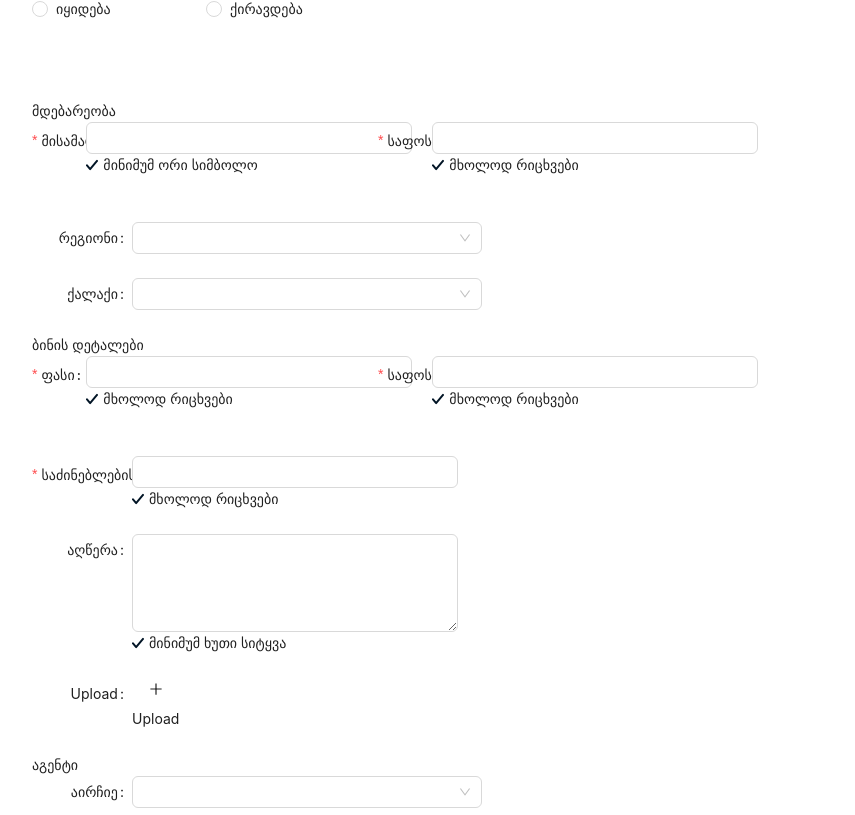
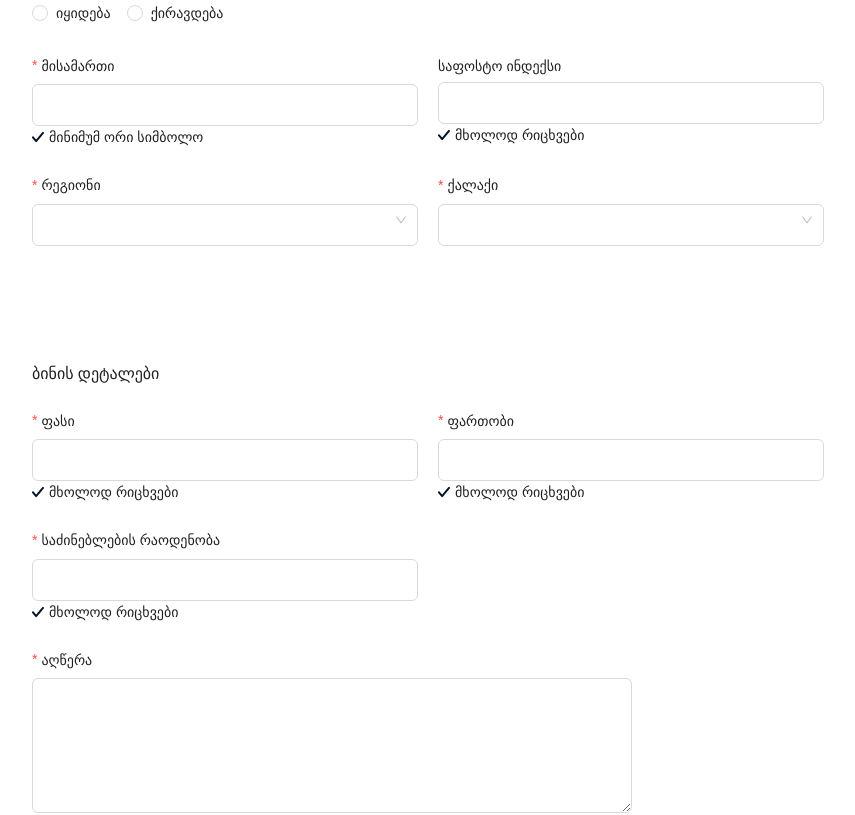
Before and after one commit to marriamdd/real_estate, a React (Vite) app: page /addListing in a window 1280 px wide. Shown: the part 300-1115 px from the top of the page, without its empty margins (213-1068 px from the left). Built offline with nearby package versions, Linux system fonts and the light colour scheme.

Commit message:
style:add markup on listing form

```diff
--- a/src/components/ListingForm.jsx
+++ b/src/components/ListingForm.jsx
@@ -1,5 +1,5 @@
-import { PlusOutlined } from "@ant-design/icons";
-import { Button, Form, Input, Radio, Select, Upload } from "antd";
+import { Form, Input, Radio, Select, Upload } from "antd";
+import { useNavigate } from "react-router-dom";
 
 const { TextArea } = Input;
 
@@ -11,145 +11,217 @@ const normFile = (e) => {
 };
 
 const FormDisabledDemo = () => {
+  const [form] = Form.useForm();
+
+  const onFinish = (values) => {
+    console.log("Form values:", values);
+  };
+  const navigate = useNavigate();
   return (
     <div className="w-[790px]">
       <p className="text-[32px] text-center font-[500] pb-[62px] color-[#021526]">
         ლისტინგის დამატება
       </p>
       <Form
-        labelCol={{ span: 4 }}
-        wrapperCol={{ span: 14 }}
-        layout="horizontal"
+        form={form}
+        layout="vertical"
         style={{ maxWidth: 600 }}
+        onFinish={onFinish}
       >
-        <div className="flex flex-col">
-          <p className="text-[16px] font-[500] text-[#1A1A1F] pb-[8px]">
-            გარიგების ტიპი
-          </p>
-          <Radio.Group className="flex gap-[32px] pb-[80px]">
-            <Radio className="w-[134px]" value="apple">
-              იყიდება{" "}
-            </Radio>
-            <Radio className="w-[134px]" value="pear">
-              ქირავდება{" "}
-            </Radio>
+        <Form.Item
+          label="გარიგების ტიპი"
+          name="transactionType"
+          rules={[
+            { required: true, message: "Please select the transaction type!" },
+          ]}
+        >
+          <Radio.Group>
+            <Radio value={0}>იყიდება</Radio>
+            <Radio value={1}>ქირავდება</Radio>
           </Radio.Group>
-        </div>
-
-        <div className="flex flex-col pb-[22px]">
-          <p>მდებარეობა</p>
-          <div className="flex gap-[20px]">
+        </Form.Item>
+        <div className="flex items-center gap-[20px]">
           <Form.Item
             label="მისამართი"
-              name="მისამართი"
-              rules={[{ required: true, message: "Please input!" }]}
+            name="address"
+            rules={[
+              { required: true, message: "Please input the address!" },
+              { min: 2, message: "Address must be at least 2 characters!" },
+            ]}
+            style={{ flex: 1 }}
+            className="flex flex-col"
           >
             <Input />
             <span className="flex gap-[5px]">
-                {" "}
               <img src="/Vector.svg" alt="" />
               მინიმუმ ორი სიმბოლო
             </span>
           </Form.Item>
+
           <Form.Item
-              name="საფოსტო ინდექსი"
-              rules={[{ required: true, message: "Please input!" }]}
-              label="საფოსტო ინდექსი *"
+            className="text-nowrap flex flex-col"
+            name="zipCode"
+            rules={[
+              { required: true, message: "Please input the zip code!" },
+              { pattern: /^\d+$/, message: "Zip code must be numeric!" },
+            ]}
+            style={{ flex: 1 }}
           >
+            <label className="pb-[5px]" htmlFor="საფოსტო ინდექსი">
+              საფოსტო ინდექსი
+            </label>
             <Input />
             <span className="flex gap-[5px]">
-                {" "}
               <img src="/Vector.svg" alt="" />
               მხოლოდ რიცხვები
             </span>
           </Form.Item>
         </div>
-        </div>
-
-        <Form.Item label="რეგიონი">
-          <Select>
-            <Select.Option value="demo">Demo</Select.Option>
-          </Select>
-        </Form.Item>
-        <Form.Item label="ქალაქი">
+        <div className="flex items-center gap-[20px] pb-[101px]">
+          <Form.Item
+            label="რეგიონი"
+            name="regionId"
+            rules={[{ required: true, message: "Please select the region!" }]}
+          >
             <Select>
               <Select.Option value="demo">Demo</Select.Option>
             </Select>
           </Form.Item>
 
-        <p>ბინის დეტალები </p>
-
-        <div className="flex flex-col pb-[22px]">
-          <div className="flex gap-[20px]">
+          <Form.Item
+            label="ქალაქი"
+            name="cityId"
+            rules={[{ required: true, message: "Please select the city!" }]}
+          >
+            <Select>
+              <Select.Option value="demo">Demo</Select.Option>
+            </Select>
+          </Form.Item>
+        </div>
+        <p className="text-[16px] font-[500] pb-[22px]">ბინის დეტალები</p>
+        <div className="flex items-center gap-[20px]">
           <Form.Item
             label="ფასი"
-              name="ფასი"
-              rules={[{ required: true, message: "Please input!" }]}
+            name="price"
+            rules={[
+              { required: true, message: "Please input the price!" },
+              {
+                type: "number",
+                min: 0,
+                message: "Price must be a positive number!",
+              },
+            ]}
           >
-              <Input />
+            <Input type="number" />
             <span className="flex gap-[5px]">
-                {" "}
               <img src="/Vector.svg" alt="" />
               მხოლოდ რიცხვები
             </span>
           </Form.Item>
+
           <Form.Item
-              name="ფართობი"
-              rules={[{ required: true, message: "Please input!" }]}
-              label="საფოსტო ინდექსი *"
+            label="ფართობი"
+            name="area"
+            rules={[
+              { required: true, message: "Please input the area!" },
+              {
+                type: "number",
+                min: 0,
+                message: "Area must be a positive number!",
+              },
+            ]}
           >
-              <Input />
+            <Input type="number" />
             <span className="flex gap-[5px]">
-                {" "}
               <img src="/Vector.svg" alt="" />
               მხოლოდ რიცხვები
             </span>
           </Form.Item>
         </div>
-        </div>
         <Form.Item
-          name="საძინებლების რაოდენობა"
-          rules={[{ required: true, message: "Please input!" }]}
-          label="საძინებლების რაოდენობა *"
+          label="საძინებლების რაოდენობა"
+          name="bedrooms"
+          rules={[
+            { required: true, message: "Please input the number of bedrooms!" },
+            {
+              type: "number",
+              min: 0,
+              message: "Bedrooms must be a positive number!",
+            },
+          ]}
         >
-          <Input />
+          <Input type="number" />
           <span className="flex gap-[5px]">
-            {" "}
             <img src="/Vector.svg" alt="" />
             მხოლოდ რიცხვები
           </span>
         </Form.Item>
 
-        <Form.Item label="აღწერა">
+        <Form.Item
+          className="area"
+          label="აღწერა"
+          name="description"
+          rules={[
+            { required: true, message: "Please input the description!" },
+            { min: 5, message: "Description must be at least 5 words!" },
+          ]}
+        >
           <TextArea rows={4} />
           <span className="flex gap-[5px]">
-            {" "}
             <img src="/Vector.svg" alt="" />
             მინიმუმ ხუთი სიტყვა
           </span>
         </Form.Item>
 
         <Form.Item
-          label="Upload"
+          className="img pb-[80px]"
+          label="ატვირთეთ ფოტო "
+          name="image"
           valuePropName="fileList"
           getValueFromEvent={normFile}
         >
-          <Upload action="/upload.do" listType="ატვირთეთ ფოტო *">
-            <button style={{ border: 0, background: "none" }} type="button">
-              <PlusOutlined />
-              <div style={{ marginTop: 8 }}>Upload</div>
+          <Upload
+            className="border-2 border-dotted border-[#2D3648] h-[120px] bg-white rounded-[8px] w-[788px] p-4"
+            action="/upload.do"
+            listType="picture"
+          >
+            <button className=" flex   justify-center w-[788px]" type="button">
+              <div>
+                <img
+                  className="pt-[30px]"
+                  src="/plus-circle.svg"
+                  alt="add_img"
+                />
+              </div>
             </button>
           </Upload>
         </Form.Item>
-        <p>აგენტი</p>
-        <Form.Item label="აირჩიე">
+        <p className="text-[16px] font-[500] pb-[22px]">აგენტი</p>
+        <Form.Item
+          className="pb-[90px]"
+          label="აგენტი"
+          name="agentId"
+          rules={[{ required: true, message: "Please select the agent!" }]}
+        >
           <Select>
             <Select.Option value="demo">Demo</Select.Option>
           </Select>
         </Form.Item>
-        <Form.Item label="Button">
-          <Button>Button</Button>
-        </Form.Item>
+
+        <div className="flex w-[788px] justify-end gap-[15px] pb-[90px]">
+          <button
+            className="text-[#F93B1D] rounded-[10px] h-[47px] py-[10px] border border-[#F93B1D] px-[16px] text-[16px] font-[500] "
+            onClick={() => navigate("/")}
+          >
+            გაუქმება
+          </button>
+          <button
+            className="bg-[#F93B1D] rounded-[10px] h-[47px] py-[10px] border text-[white] px-[16px] text-[16px] font-[500] "
+            type="submit"
+          >
+            დაამატე ლისტინგი
+          </button>
+        </div>
       </Form>
     </div>
   );
--- a/src/index.css
+++ b/src/index.css
@@ -110,3 +110,47 @@ body {
 .upload-container {
   width: 800px !important;
 }
+.ant-form-item-required {
+  width: 200px !important;
+
+  text-wrap: nowrap !important
+  ;
+}
+.ant-form-item-control-input-content {
+  display: flex;
+  flex-direction: column;
+}
+.ant-input-outlined {
+  width: 386px !important;
+  height: 42px !important;
+}
+.ant-select-selector {
+  width: 386px !important;
+  height: 42px !important;
+}
+.area .ant-input-outlined {
+  width: 788px !important;
+  height: 135px !important;
+}
+.area .css-dev-only-do-not-override-qnu6hi {
+  width: 788px !important;
+}
+/* .img .css-dev-only-do-not-override-qnu6hi {
+  width: 788px !important;
+  border: 1px solid red !important;
+}
+.ant-upload-wrapper img css-dev-only-do-not-override-qnu6hi {
+  width: 788px !important;
+  border: 1px solid red !important;
+}
+.img .css-dev-only-do-not-override-qnu6hi {
+  width: 788px !important;
+  border: 1px solid red !important;
+} */
+/* .img .css-dev-only-do-not-override-qnu6hi {
+  width: 788px !important;
+  border: 1px solid red !important;
+}
+.upload .css-dev-only-do-not-override-qnu6hi {
+  border: 1px !important;
+} */
```
Lines whose indentation alone changed are shown as unchanged.
